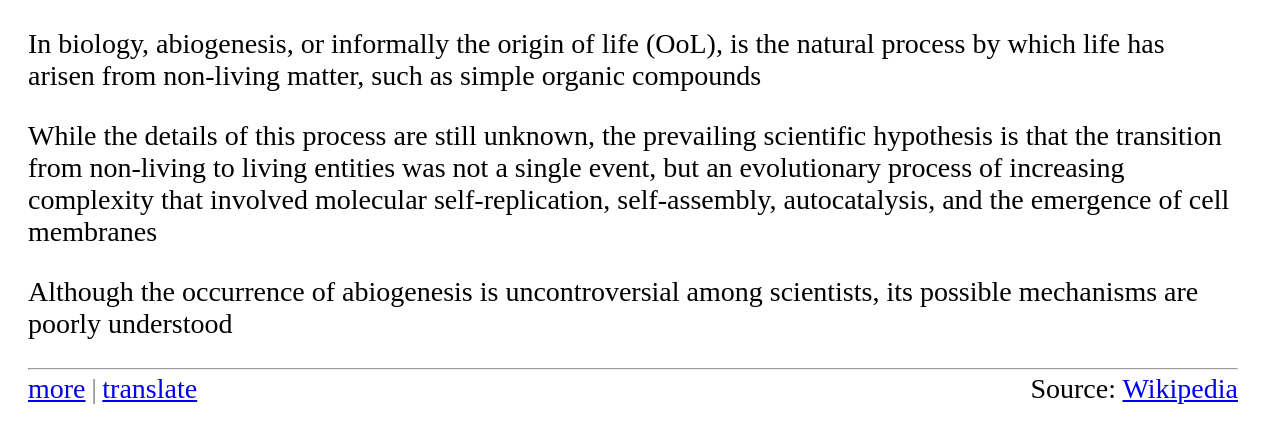
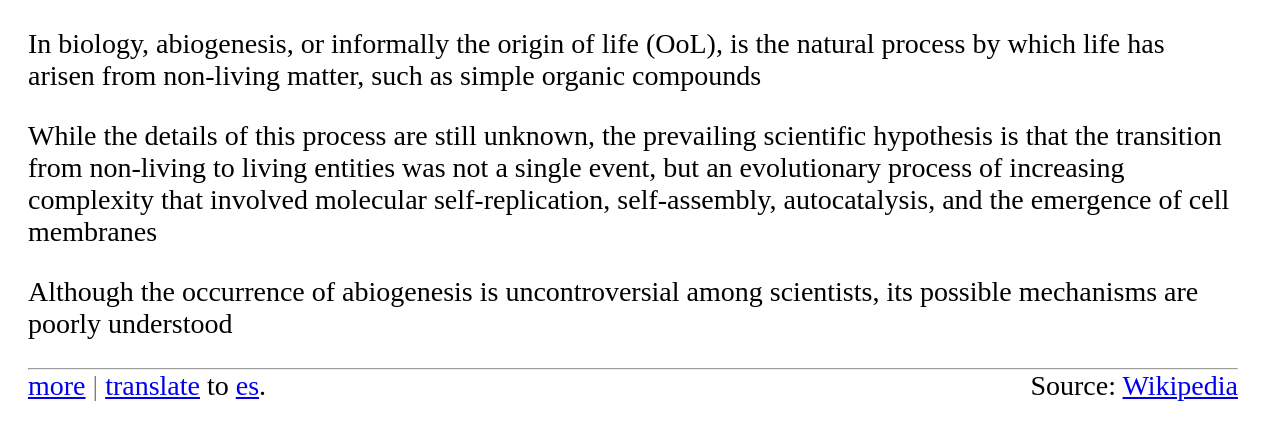
Before and after one commit to biology-en/biology-en.github.io, a plain HTML site: page abiogenesis/index.html in a window 1280 px wide. Drawn offline with Linux system fonts and the light colour scheme; a script that the page names is missing.

Commit message:
Update index.html

```diff
--- a/abiogenesis/index.html
+++ b/abiogenesis/index.html
@@ -18,7 +18,7 @@
   }
 </script>
 </head>
-<body style="font-size: 1.75em; margin: 0 1.5em 0 1em">
+<body>
 <p>
   In biology, abiogenesis, or informally the origin of life (OoL), is the natural process by which life has arisen from non-living matter,
   such as simple organic compounds
@@ -31,9 +31,9 @@
 <p>
   Although the occurrence of abiogenesis is uncontroversial among scientists, its possible mechanisms are poorly understood
 </p>
-<hr style="margin-bottom:.1em"/>
-<p style="margin-top: 0">
-  <a href="toc.html">more</a><span style="color:grey;margin:0 .2em 0 .2em">|</span><a href="#">translate</a> <span style="float: right">Source: <a id="source" href="https://en.wikipedia.org/wiki/Abiogenesis">Wikipedia</a></span>
+<hr style="margin-bottom:0"/>
+<p id="footer" style="margin-top: 0">
+  <a href="toc.html">more</a><span style="color:grey;margin:0 .25em 0 .25em">|</span><a href="#">translate</a> to <a href="#">es</a>.<span style="float: right">Source: <a id="source" href="https://en.wikipedia.org/wiki/Abiogenesis">Wikipedia</a></span>
 </p>
 </body>
 </html>
```
